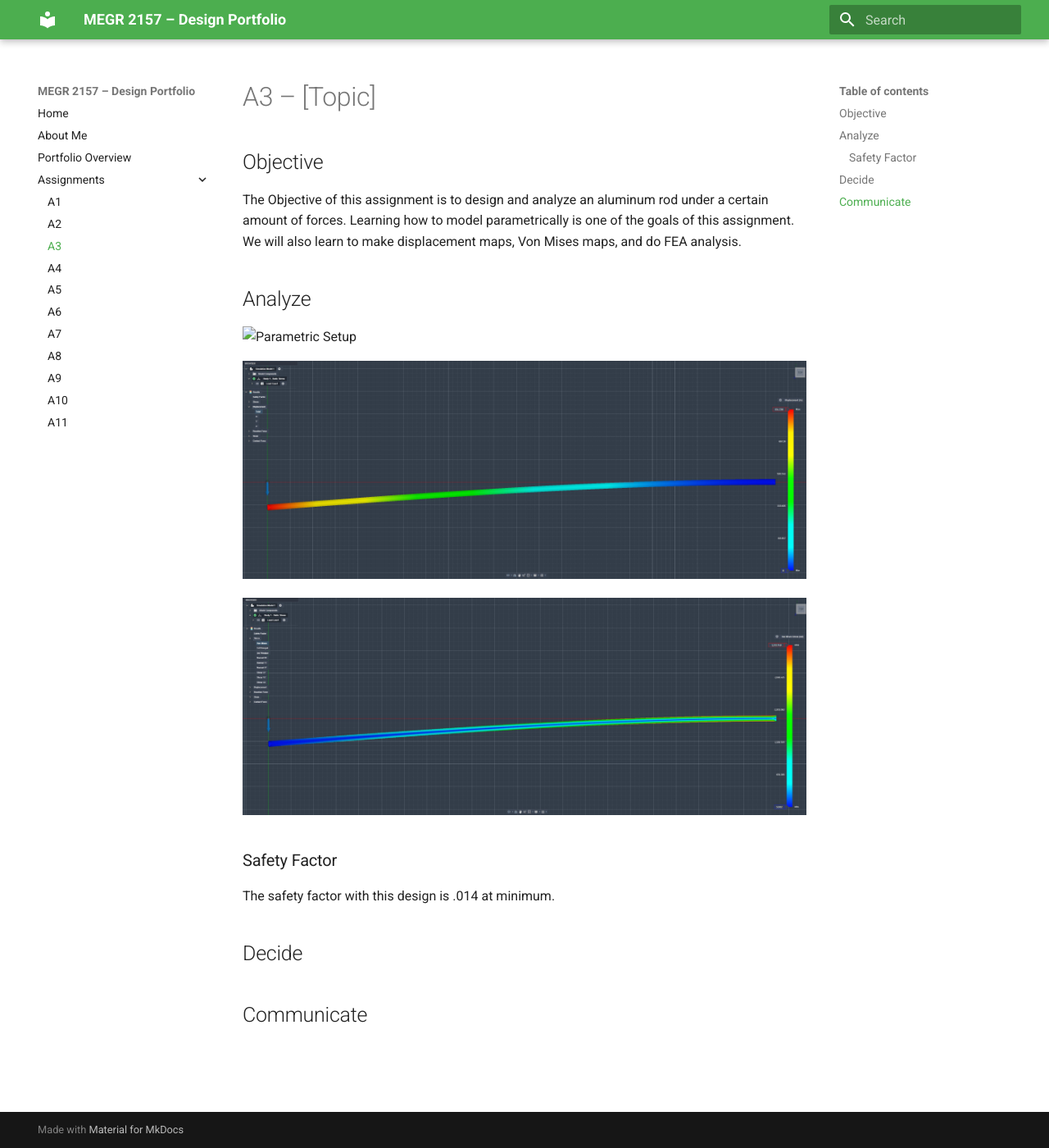
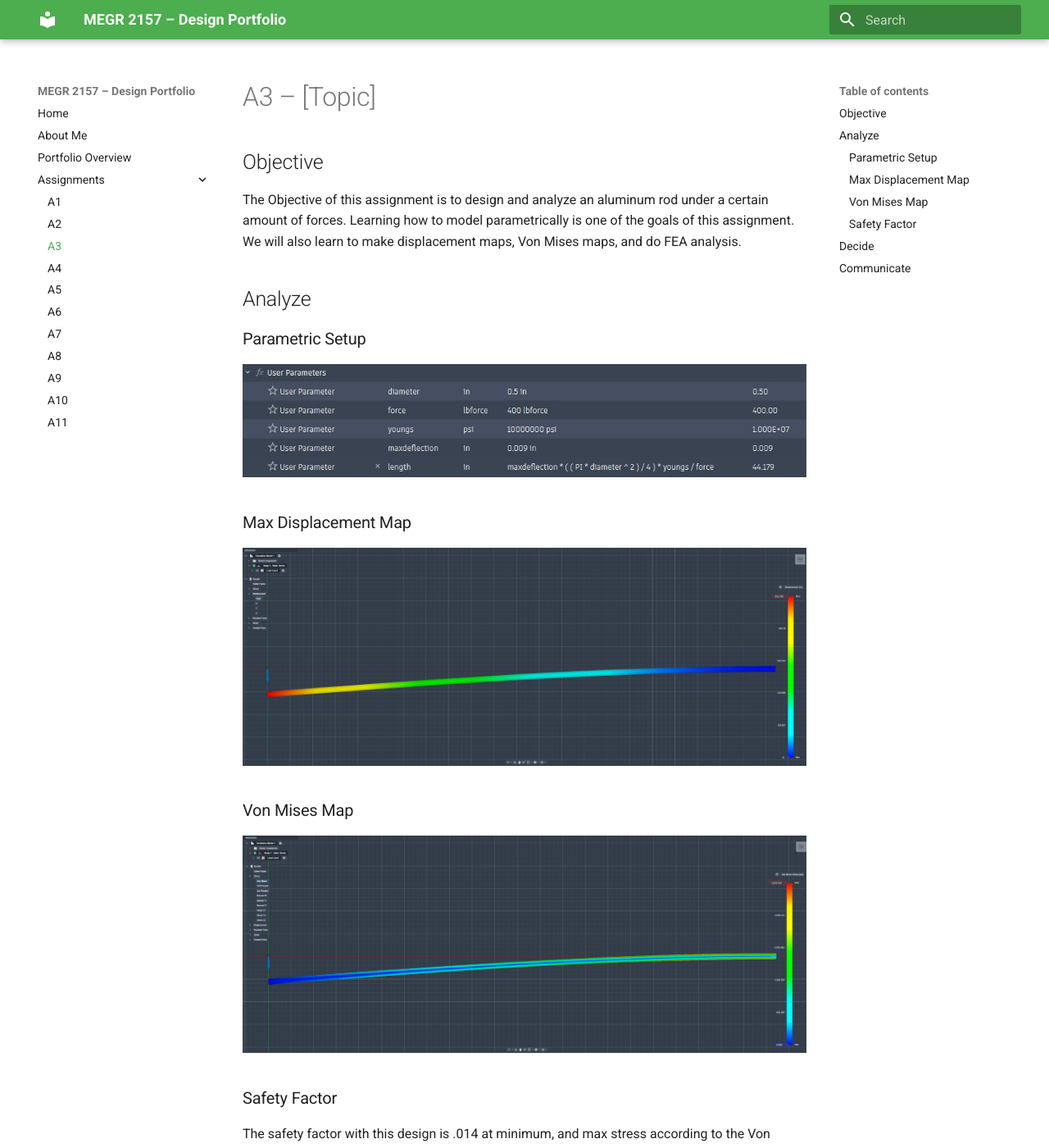
Before and after one commit to triangulum-1/megr2156-portfolio, an MkDocs documentation site: the page built from docs/assignments/A03/index.md, in a window 1280 px wide and 1400 px high. Shown: the whole window at 82% size. Built offline with MkDocs 1.6.1 and Material for MkDocs 9.7.7, drawn with Linux system fonts in a browser that asks for light colours; some of the changed text lies outside the part shown.

Commit message:
Revise assignment index with new images and safety factor
Updated images and added details about the safety factor.

```diff
--- a/docs/assignments/A03/index.md
+++ b/docs/assignments/A03/index.md
@@ -4,15 +4,18 @@
 The Objective of this assignment is to design and analyze an aluminum rod under a certain amount of forces. Learning how to model parametrically is one of the goals of this assignment. We will also learn to make displacement maps, Von Mises maps, and do FEA analysis.
 
 ## Analyze
-![Parametric Setup](ao2p21.jpg)
+### Parametric Setup
+![Parametric Setup](parameters.jpg)
 
+### Max Displacement Map
 ![Max Displacement Map](maxdisp.jpg)
 
+### Von Mises Map
 ![Von Mises Stress Map](vonmises.jpg)
 
 ### Safety Factor
 
-The safety factor with this design is .014 at minimum.
+The safety factor with this design is .014 at minimum, and max stress according to the Von Mises map is 3.3 Ksi
 ## Decide
 
 
```
